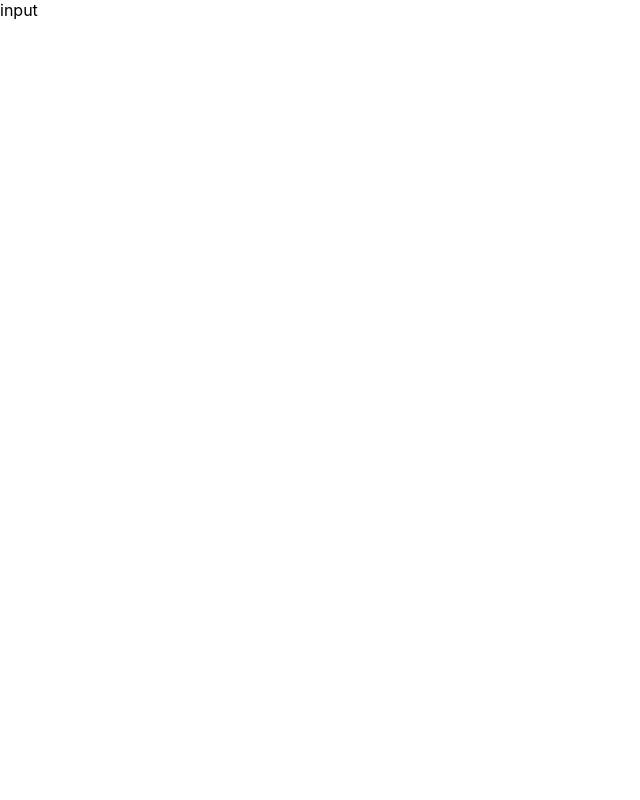
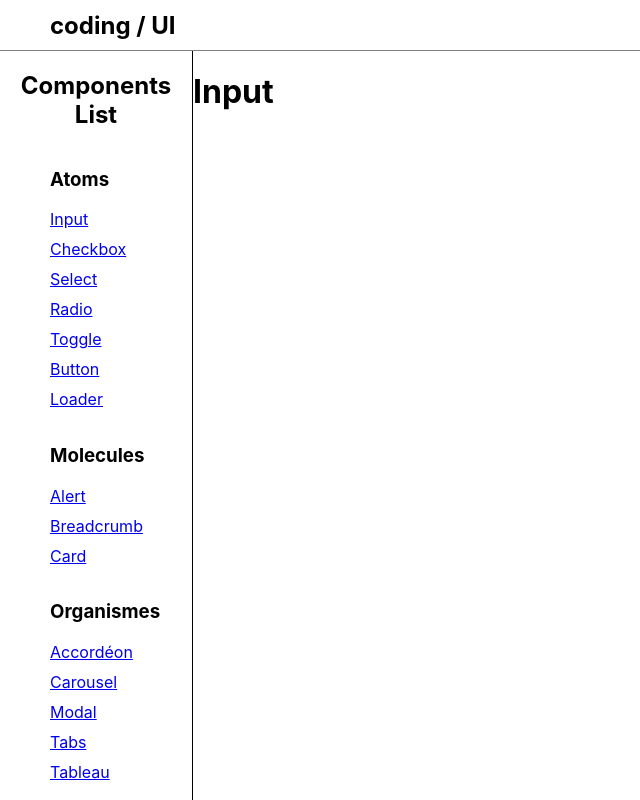
Before and after one commit to SukiTsu/library_react, a React (Vite) app in the folder lib_module/: page /atoms/input in a window 1280 px wide. Shown: the top 800 px of the page, without its empty margins (0-640 px from the left). Built offline with nearby package versions, Linux system fonts and the light colour scheme.

Commit message:
ajout input.tsx pour la page de input

```diff
--- /dev/null
+++ b/lib_module/src/assets/css/pages/input.css
@@ -0,0 +1,4 @@
+.body-input{
+    display: flex;
+    flex-direction: row;
+}
--- a/lib_module/src/pages/components/atoms/input/input.tsx
+++ b/lib_module/src/pages/components/atoms/input/input.tsx
@@ -1,3 +1,19 @@
-export default function nput() {
-  return <div>input</div>;
+import "../../../../assets/css/pages/input.css";
+import { RESUME_DATA } from "../../../../data/resume-data";
+
+import Navbar from "../../../../components/presentation/Navbar";
+import Sidebar from "../../../../components/presentation/Sidebar";
+
+export default function Input() {
+  return (
+    <div>
+      <Navbar />
+      <div className="body-input">
+        <Sidebar />
+        <div>
+          <h1>{RESUME_DATA.content.atoms.component1.name}</h1>
+        </div>
+      </div>
+    </div>
+  );
 }
```
